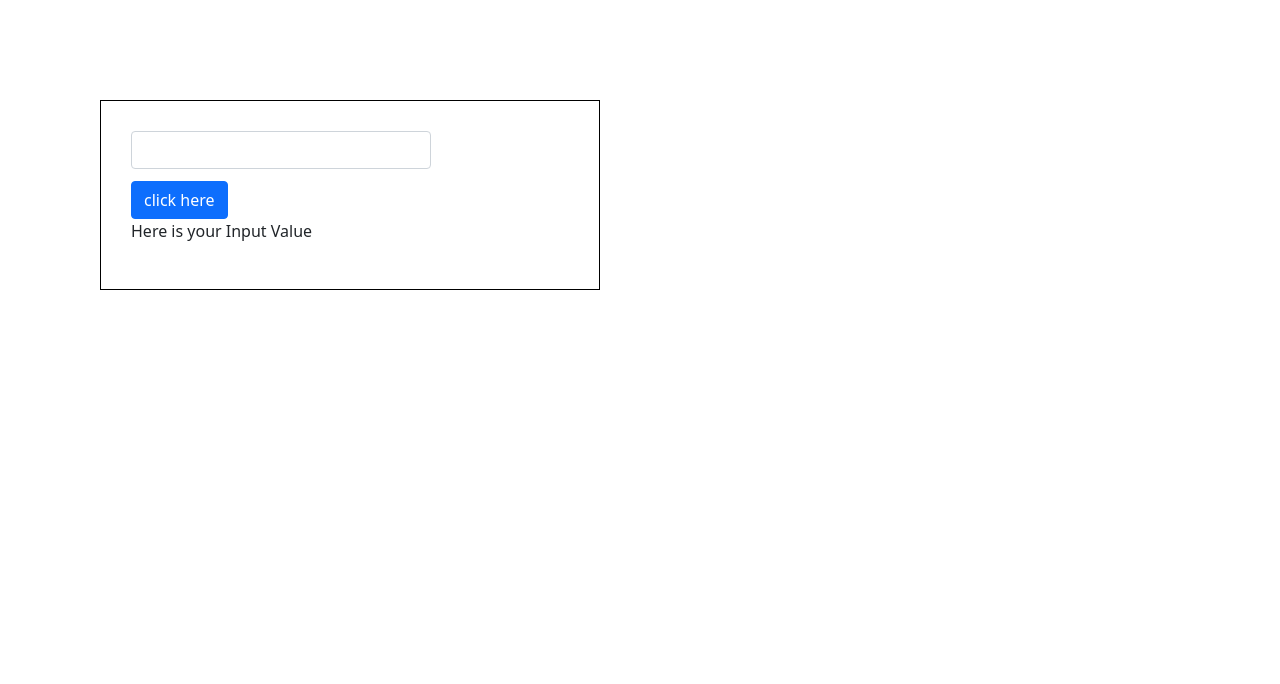
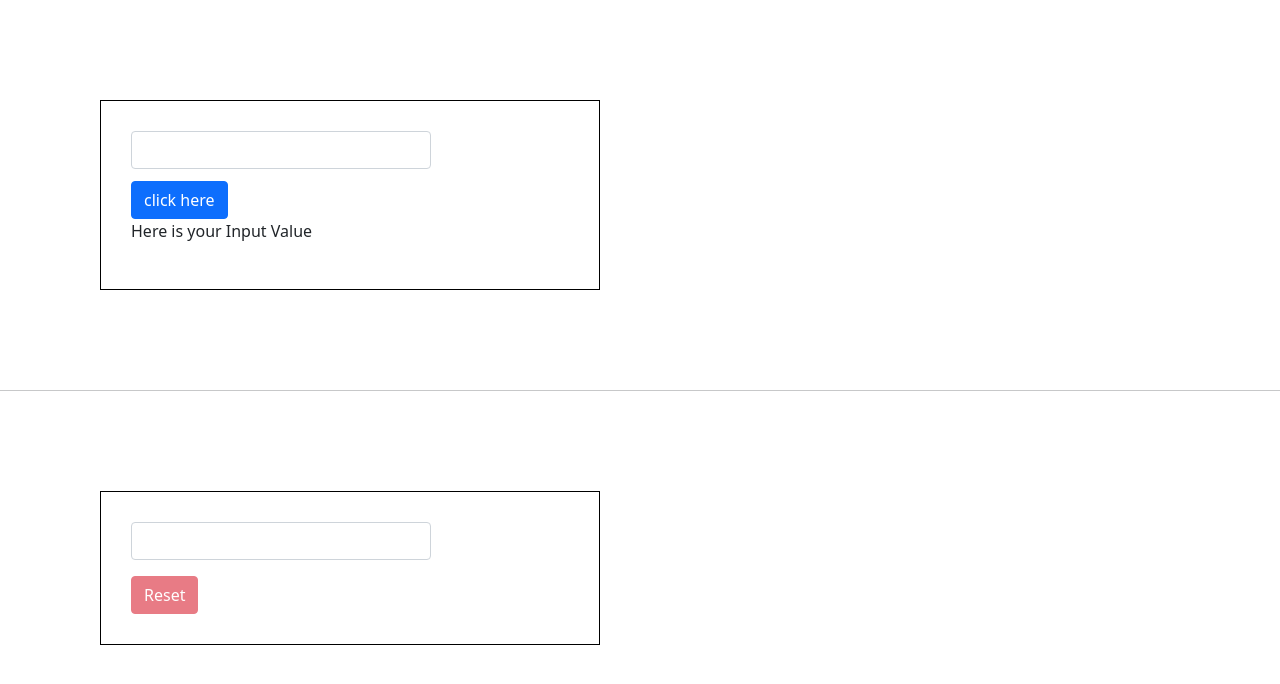
Before and after one commit to Knightch/AngularPracticeRepo, an Angular app in the folder angular-concept-prac/: page / in a window 1280 px wide. Shown: the top 684 px of the page. Built offline with nearby package versions, Linux system fonts and the light colour scheme.

Commit message:
using prac for reset button

```diff
--- a/angular-concept-prac/src/app/app.component.html
+++ b/angular-concept-prac/src/app/app.component.html
@@ -5,3 +5,12 @@
   <button class="btn btn-primary" (click)="onClickStatusChanage()" [disabled]="!allowButton">click here</button>
   <p>{{inputStatus}}</p>
 </div>
+
+<hr>
+
+<div class="card-section">
+  <input type="text" class="form-control" [(ngModel)]="userName" (input)="resetButtonActive()">
+  <p>{{userName}}</p>
+
+  <button class="btn btn-danger" [disabled]="!emptyString" (click)="resetString()">Reset</button>
+</div>
--- a/angular-concept-prac/src/app/app.component.ts
+++ b/angular-concept-prac/src/app/app.component.ts
@@ -7,8 +7,10 @@ import { Component } from '@angular/core';
 })
 export class AppComponent {
   allowButton = false;
+  emptyString = false;
   inputStatus = "Here is your Input Value";
   inputValue = '';
+  userName = '';
   // inputAnotherValue = '';
 
   constructor() {
@@ -29,4 +31,12 @@ export class AppComponent {
   // onTakingAnotherWayOfInput(event: any) {
   //   this.inputAnotherValue = event.target.value;
   // }
+
+  resetButtonActive() {
+    this.emptyString = true
+  }
+  resetString() {
+    this.userName = '';
+    console.log(this.userName);
+  }
 }
```
